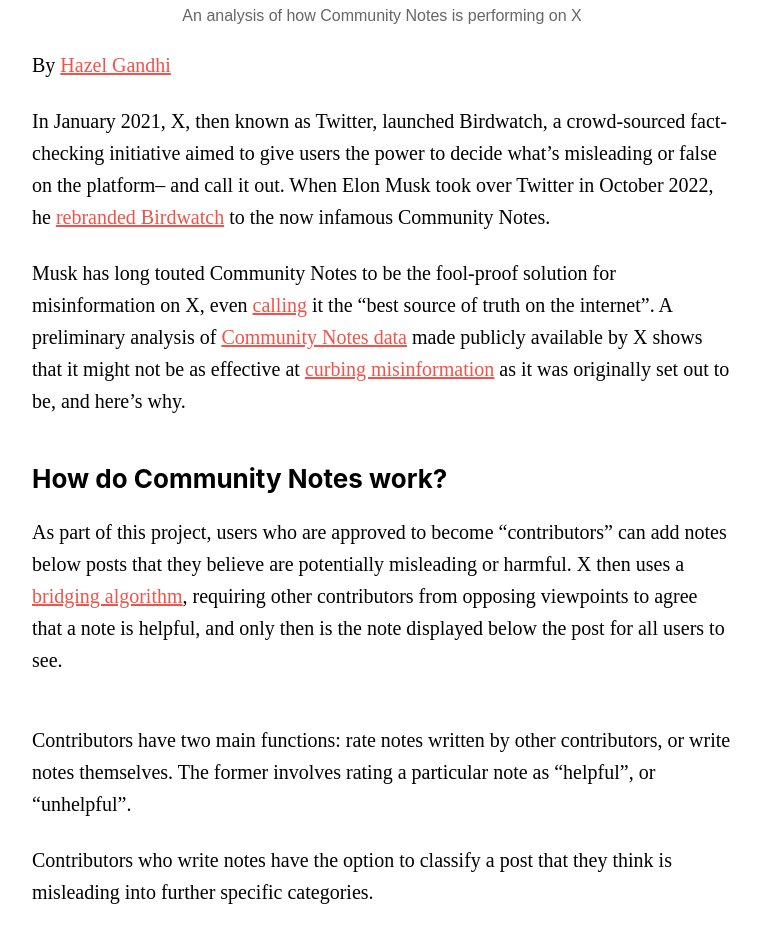
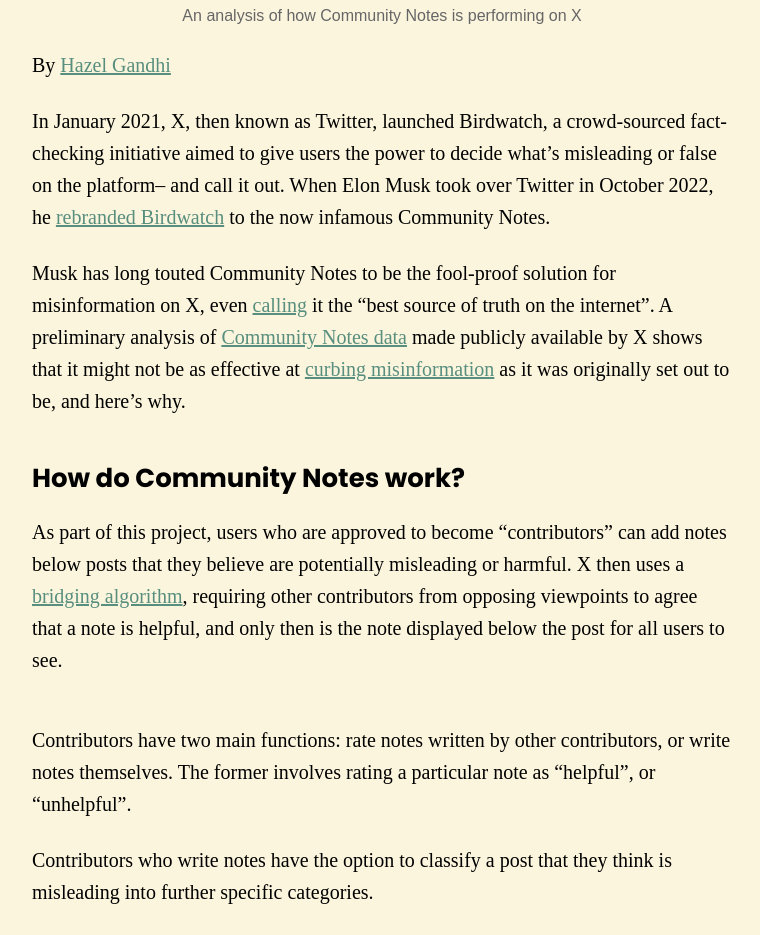
Before and after one commit to hazel-gandhi/community-notes-analysis, a plain HTML site: page index.html in a window 1280 px wide. Shown: the part 656-1591 px from the top of the page, without its empty margins (258-1018 px from the left). Drawn offline with Linux system fonts and the light colour scheme; a web font is replaced by a local one.

Commit message:
Update index.html

```diff
--- a/index.html
+++ b/index.html
@@ -24,6 +24,7 @@
             font-size: 20px;
             font-family: 'loretta', serif;
             text-rendering: optimizeLegibility;
+            background-color: #FBF5DD;
         }
 
         .content {
@@ -36,7 +37,7 @@
         }
 
         a {
-            color: #f05349;
+            color: #578E7E;
         }
 
         .footer {
@@ -67,7 +68,7 @@
         }
 
         h2 {
-            font-family: 'Inter', sans-serif;
+            font-family: 'Poppins', sans-serif;
             font-weight: bold;
             font-size: 1.3em;
             line-height: 1.2;
```
